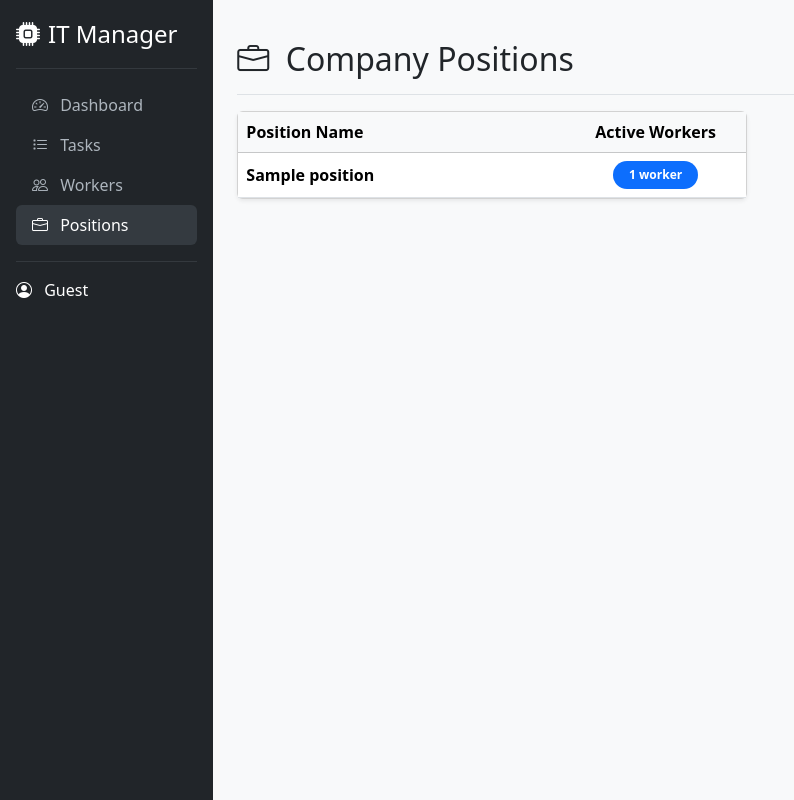
After one commit to PavelPereverzev1/it-task-manager, a Django app: page /positions/ in a window 1280 px wide. The commit adds this page. Shown: the whole page, without its empty margins (0-794 px from the left). Run offline with Django 5.2, Linux system fonts and the light colour scheme; tables that the repository leaves empty hold one stand-in row (values such as "Sample post"); some libraries are stand-ins or nearby versions.

Commit message:
feat(manager): implement PositionListView with worker count annotation

```diff
--- a/manager/urls.py
+++ b/manager/urls.py
@@ -1,11 +1,12 @@
 from django.urls import path
 
-from .views import TaskListView, WorkerListView, index
+from .views import PositionListView, TaskListView, WorkerListView, index
 
 urlpatterns = [
     path("", index, name="index"),
     path("tasks/", TaskListView.as_view(), name="task-list"),
     path("workers/", WorkerListView.as_view(), name="worker-list"),
+    path("positions/", PositionListView.as_view(), name="position-list"),
 ]
 
 app_name = "manager"
--- a/manager/views.py
+++ b/manager/views.py
@@ -1,3 +1,4 @@
+from django.db.models import Count
 from django.shortcuts import render
 from django.views import generic
 
@@ -36,3 +37,11 @@ class WorkerListView(generic.ListView):
     template_name = "manager/worker_list.html"
 
     queryset = Worker.objects.select_related("position")
+
+
+class PositionListView(generic.ListView):
+    model = Position
+    context_object_name = "position_list"
+    template_name = "manager/position_list.html"
+
+    queryset = Position.objects.annotate(workers_count=Count("workers"))
--- a/templates/base.html
+++ b/templates/base.html
@@ -40,7 +40,8 @@
           </a>
         </li>
         <li>
-          <a href="#" class="nav-link">
+          <a href="{% url 'manager:position-list' %}"
+             class="nav-link {% if request.resolver_match.url_name == 'position-list' %}active{% endif %}">
             <i class="bi bi-briefcase me-2"></i> Positions
           </a>
         </li>
--- /dev/null
+++ b/templates/manager/position_list.html
@@ -0,0 +1,49 @@
+{% extends "base.html" %}
+
+{% block title %}Positions - IT Task Manager{% endblock %}
+
+{% block content %}
+  <div class="d-flex justify-content-between flex-wrap flex-md-nowrap align-items-center pt-3 pb-2 mb-3 border-bottom">
+    <h1 class="h2"><i class="bi bi-briefcase me-2"></i> Company Positions</h1>
+  </div>
+
+  <div class="card shadow-sm col-md-8 col-lg-6">
+    <div class="card-body p-0">
+      <div class="table-responsive">
+        <table class="table table-hover align-middle mb-0">
+          <thead class="table-light">
+          <tr>
+            <th>Position Name</th>
+            <th class="text-center" style="width: 180px;">Active Workers</th>
+          </tr>
+          </thead>
+          <tbody>
+          {% for position in position_list %}
+            <tr>
+              <td>
+                <strong>{{ position.name }}</strong>
+              </td>
+              <td class="text-center">
+                {% if position.workers_count > 0 %}
+                  <span class="badge bg-primary rounded-pill px-3 py-2">
+                    {{ position.workers_count }} worker{{ position.workers_count|pluralize }}
+                  </span>
+                {% else %}
+                  <span class="badge bg-light text-muted border px-3 py-2">0 workers</span>
+                {% endif %}
+              </td>
+            </tr>
+          {% empty %}
+            <tr>
+              <td colspan="2" class="text-center py-4 text-muted">
+                <i class="bi bi-briefcase-fill fs-1 d-block mb-2"></i>
+                No positions found. Add some in the admin panel!
+              </td>
+            </tr>
+          {% endfor %}
+          </tbody>
+        </table>
+      </div>
+    </div>
+  </div>
+{% endblock %}
```
